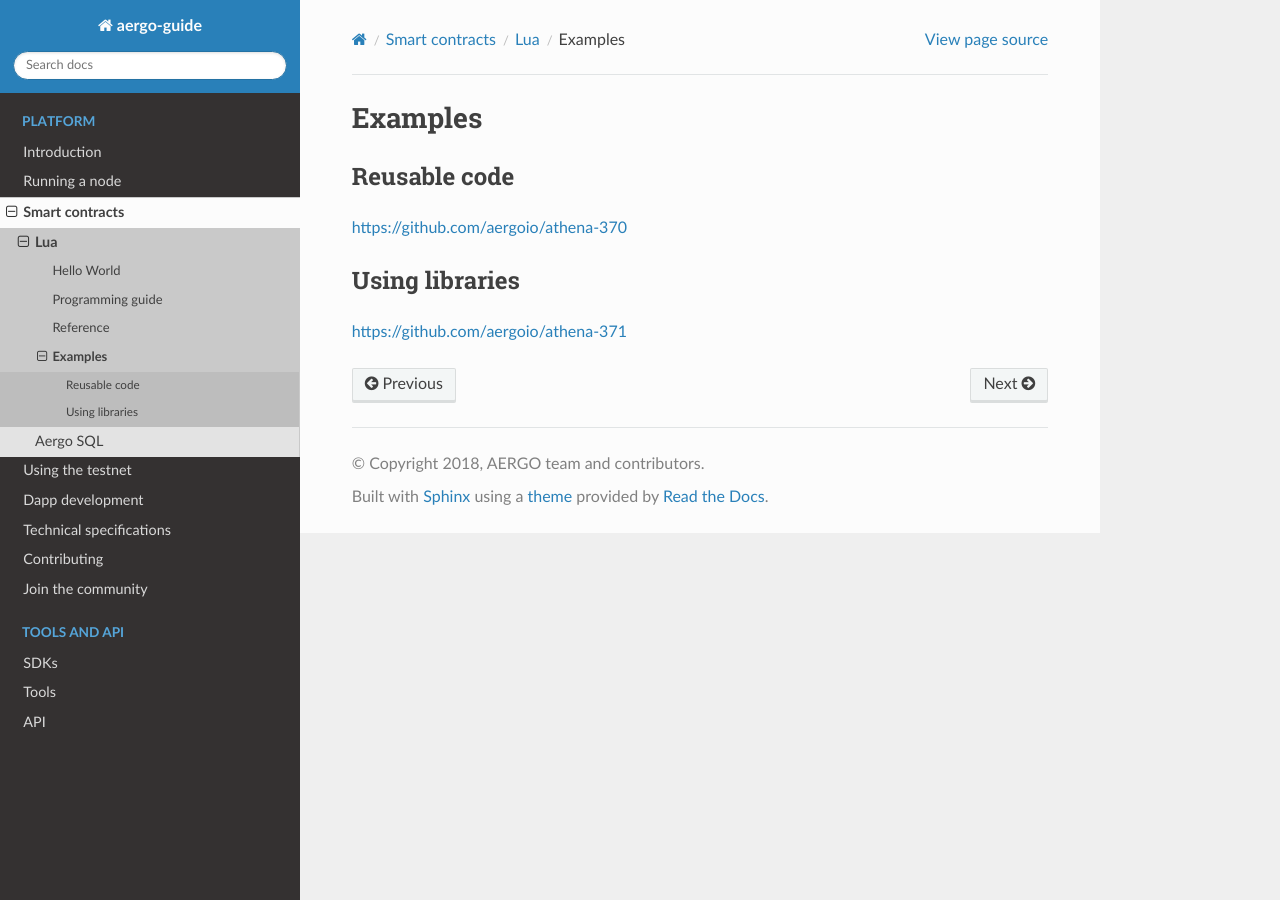
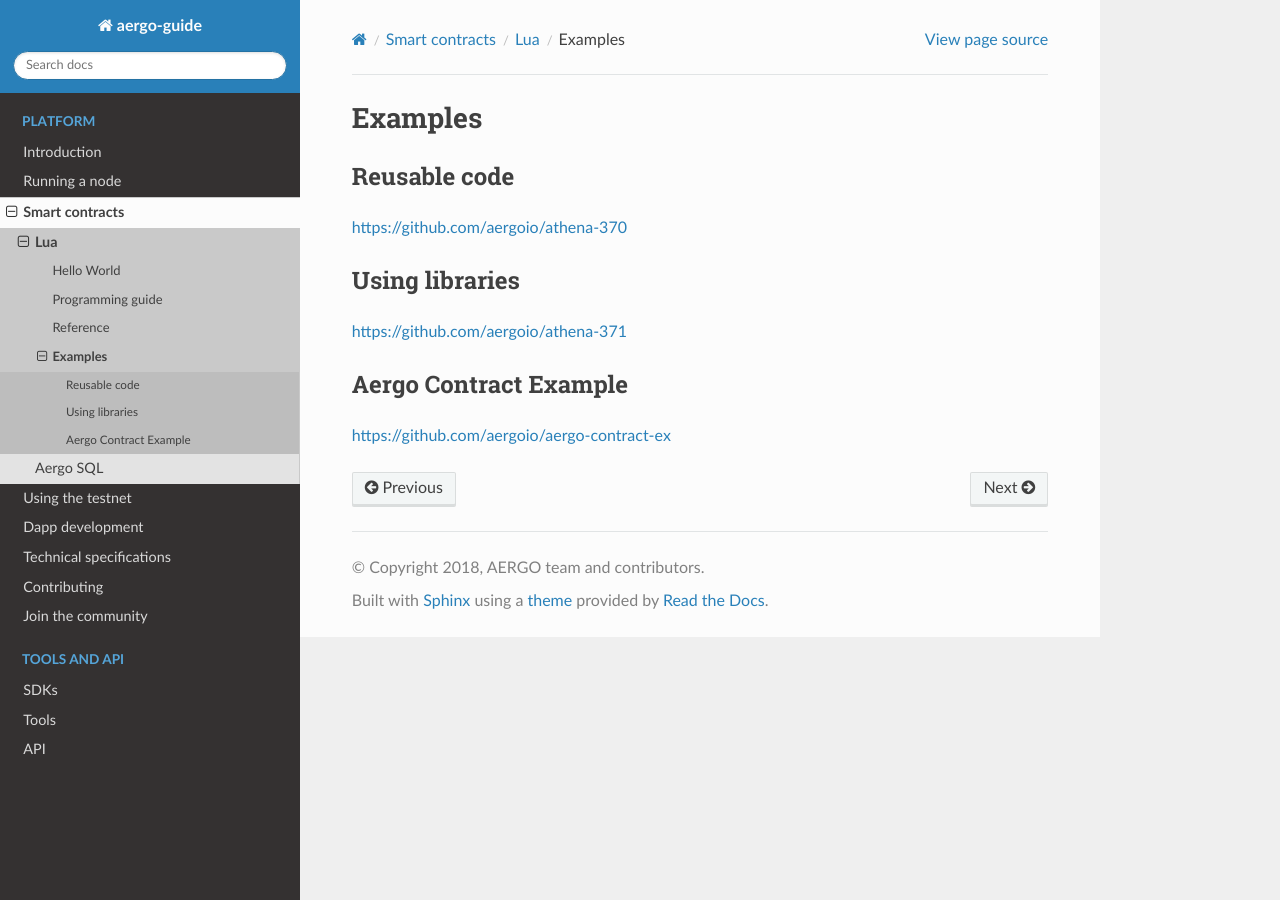
Before and after one commit to aergoio/guide, a Sphinx documentation site: the page built from source/smart-contracts/lua/examples.md, in a window 1280 px wide. Built offline with Sphinx 7.4.7 and the Read the Docs theme 2.0.0, drawn with Linux system fonts in a browser that asks for light colours.

Commit message:
Update examples.md
add a link to Aergo Contract Example

```diff
--- a/source/smart-contracts/lua/examples.md
+++ b/source/smart-contracts/lua/examples.md
@@ -7,3 +7,7 @@
 ## Using libraries
 
 [https://github.com/aergoio/athena-371](https://github.com/aergoio/athena-371)
+
+## Aergo Contract Example
+
+[https://github.com/aergoio/aergo-contract-ex](https://github.com/aergoio/aergo-contract-ex)
```
